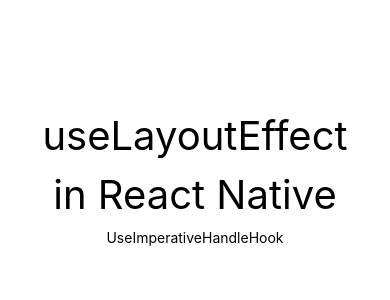
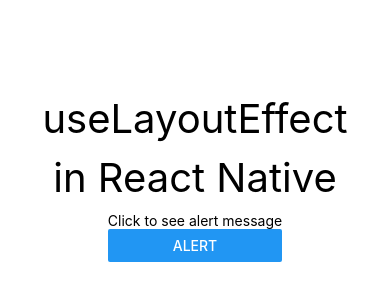
Before and after one commit to Richard-Harvey-UCSD/YouTube, a React Native app: screen / in a window 390 px wide. Shown: the part 244-544 px from the top of the page. Built offline with nearby package versions, Linux system fonts and the light colour scheme.

Commit message:
Updated useImperativeHandle example

```diff
--- /dev/null
+++ b/components/CustomComponent.js
@@ -0,0 +1,17 @@
+import { View, Text, Alert, TextInput } from 'react-native';
+import React, { forwardRef, useImperativeHandle } from 'react';
+
+const CustomInput = (props, ref) => {
+
+  useImperativeHandle(ref, () => {
+    return { alertMessage: () => Alert.alert(`Alert Message:\n 'Hi'`) };
+  }, []);
+
+  return (
+    <View>
+      <Text>Click to see alert message</Text>
+    </View>
+  );
+};
+
+export default forwardRef(CustomInput);
--- a/src/UseImperativeHandleHook.js
+++ b/src/UseImperativeHandleHook.js
@@ -1,10 +1,17 @@
-import { View, Text } from 'react-native';
-import React from 'react';
+import { View, Button } from 'react-native';
+import React, { useRef, useState } from 'react';
+
+import CustomComponent from '../components/CustomComponent';
 
 const UseImperativeHandleHook = () => {
+  const inputRef = useRef(null);
+
   return (
     <View>
-      <Text>UseImperativeHandleHook</Text>
+      <CustomComponent
+        ref={inputRef}
+      />
+      <Button title='Alert' onPress={() => inputRef.current.alertMessage()} />
     </View>
   );
 };
```
